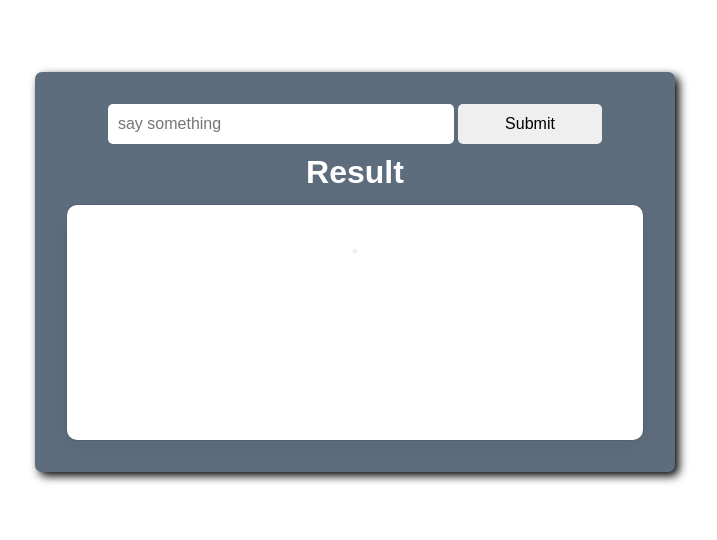
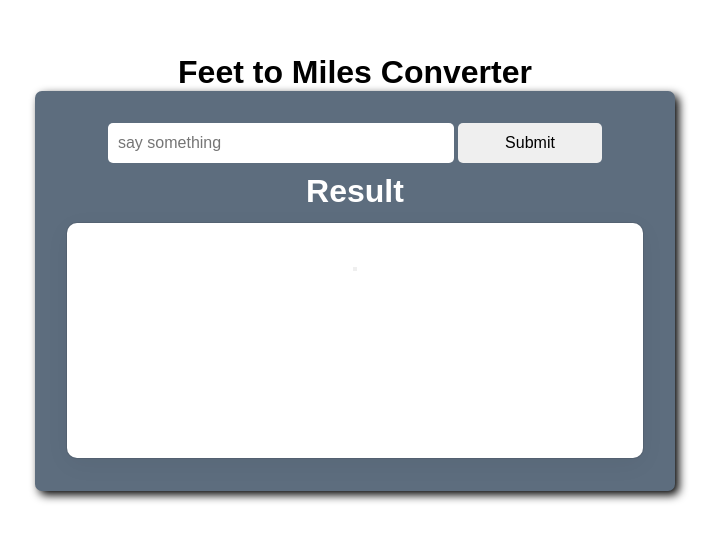
Before and after one commit to shawonkha/feetToMiles, a plain HTML site: page index.html in a window 1280 px wide. Shown: the part 128-668 px from the top of the page, without its empty margins (285-1002 px from the left). Drawn offline with Linux system fonts and the light colour scheme.

Commit message:
adding missing heading

```diff
--- a/index.html
+++ b/index.html
@@ -20,6 +20,7 @@
 			display: flex;
 			justify-content: center;
 			align-items: center;
+			flex-direction:column;
 		}
 		.item{
 			width:50%;
@@ -77,6 +78,7 @@
 <body>
 
 	<div class="container">
+		<h1>Feet to Miles Converter</h1>
 		<div class="item">
 			<div class="inputBox">
 				<input id="input" type="text" placeholder="say something">
```
